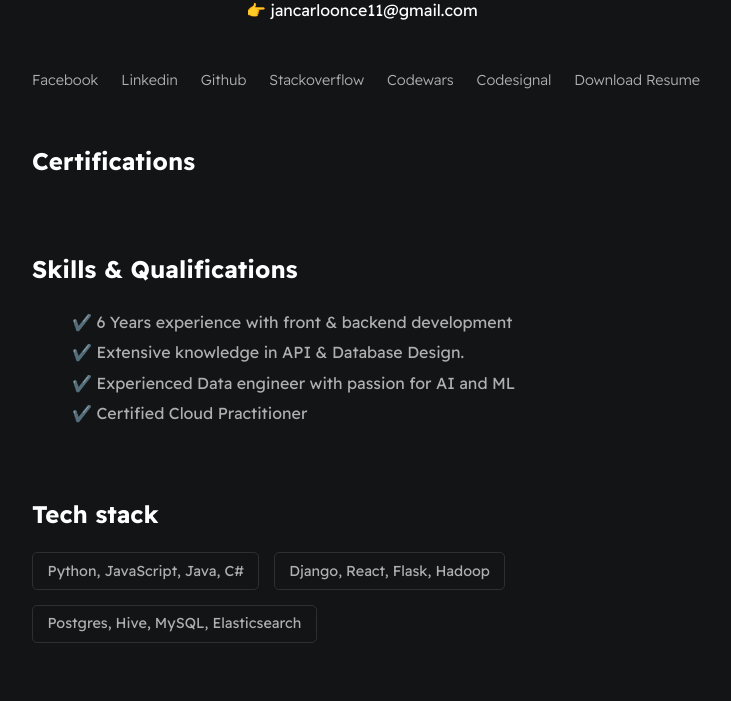
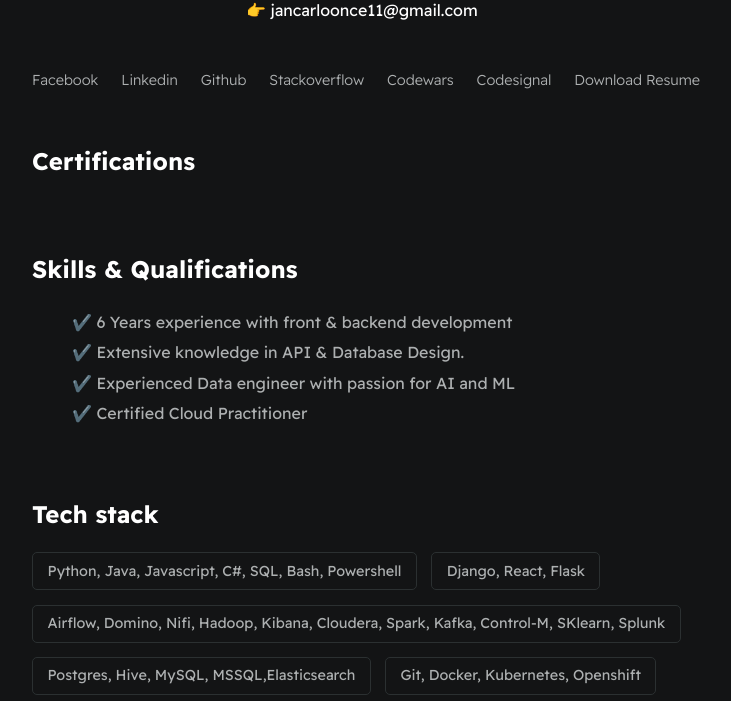
Before and after one commit to jancarloonce/about-me, a plain HTML site: page index.html in a window 1280 px wide. Shown: the part 234-935 px from the top of the page, without its empty margins (274-1005 px from the left). Drawn offline with Linux system fonts and the light colour scheme; a script that the page names is missing.

Commit message:
Added Techstacks

```diff
--- a/index.html
+++ b/index.html
@@ -54,9 +54,13 @@
                 <h2>Tech stack</h2>
 
                 <div id="wrapper--techstack__items">
-                    <div class="card--techstack"><span>Python, JavaScript, Java, C#</span></div>
-                    <div class="card--techstack"><span>Django, React, Flask, Hadoop</span></div>
-                    <div class="card--techstack"><span>Postgres, Hive, MySQL, Elasticsearch</span></div>
+                    <div class="card--techstack"><span>Python, Java, Javascript, C#, SQL, Bash, Powershell</span></div>
+                    <div class="card--techstack"><span>Django, React, Flask</span></div>
+                    <div class="card--techstack"><span>Airflow, Domino, Nifi, Hadoop, Kibana, Cloudera, Spark, Kafka,
+                        Control-M, SKlearn, Splunk</span></div>
+                    <div class="card--techstack"><span>Postgres, Hive, MySQL, MSSQL,Elasticsearch</span></div>
+                    <div class="card--techstack"><span>Git, Docker, Kubernetes, Openshift</span></div>
+                    <div class="card--techstack"><span>Scrum, Kanban</span></div>
                 </div>
             </section>
 
```
